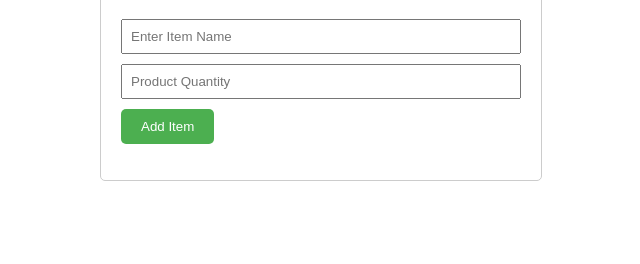
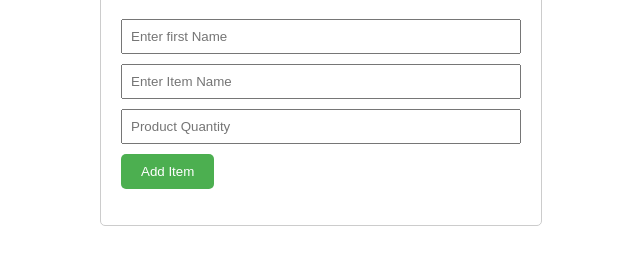
Before and after one commit to AsadJaseem/curd-operation, a plain HTML site: page index.html in a window 1280 px wide. Shown: the part 90-354 px from the top of the page, without its empty margins (319-959 px from the left). Drawn offline with Linux system fonts and the light colour scheme.

Commit message:
Update index.html

```diff
--- a/index.html
+++ b/index.html
@@ -10,7 +10,11 @@
     <div class="container">
         <h1>CRUD OPERATION</h1>
 
+          <form id="crudForm">
+        <input type="text" id="First Name" placeholder="Enter first Name" required>
+
         <form id="crudForm">
+
             <input type="text" id="itemName" placeholder="Enter Item Name" required>
                <form id="crudForm">
             <input type="text" id="Product Quantity" placeholder="Product Quantity" required>
```
